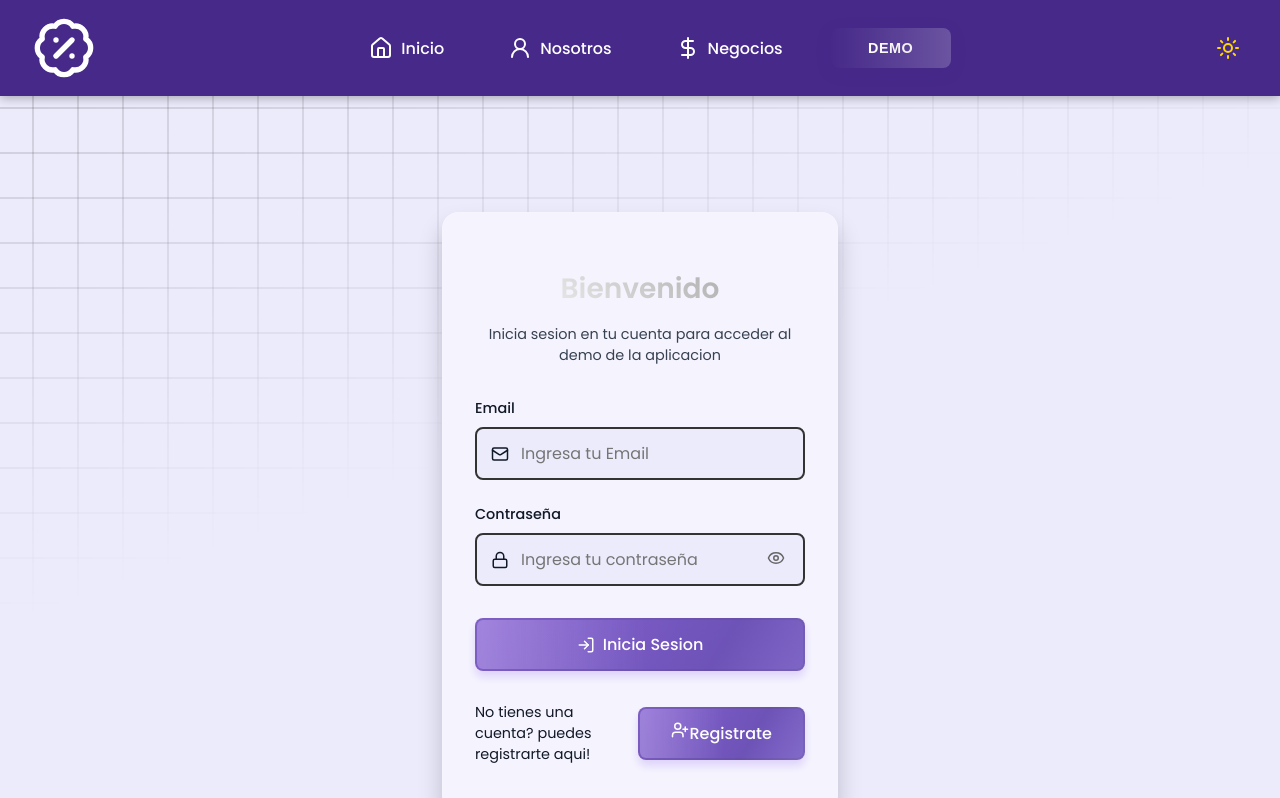
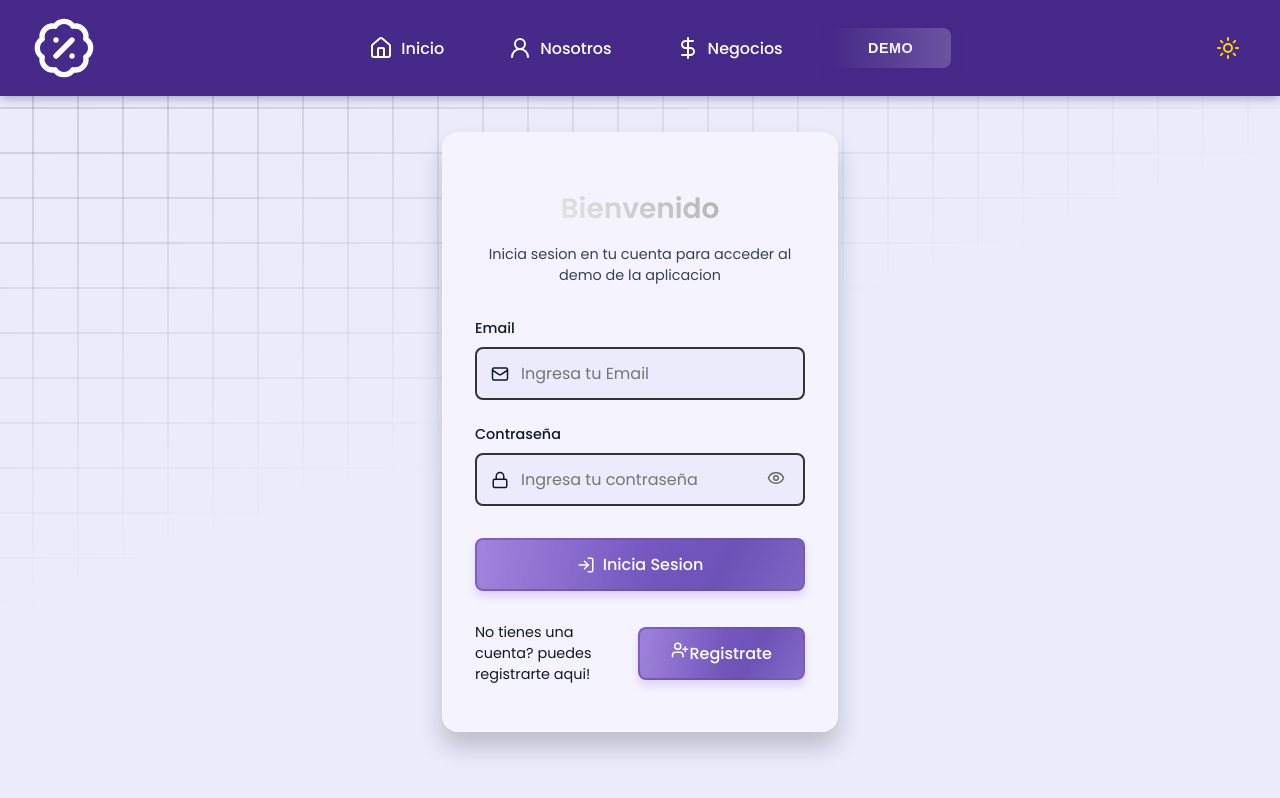
Before and after one commit to T0m4s1n/loginar, a Vue app: page /login in a window 1280 px wide. Shown: the top 798 px of the page. Built offline with nearby package versions, Linux system fonts and the light colour scheme; no server answers.

Commit message:
Update Login.vue

```diff
--- a/src/components/Login.vue
+++ b/src/components/Login.vue
@@ -233,7 +233,7 @@ export default defineComponent({
     display: flex;
     justify-content: center;
     align-items: center;
-    min-height: 100vh;
+    min-height: 80vh;
     background: transparent;
     padding: 1rem;
     perspective: 1000px;
```
